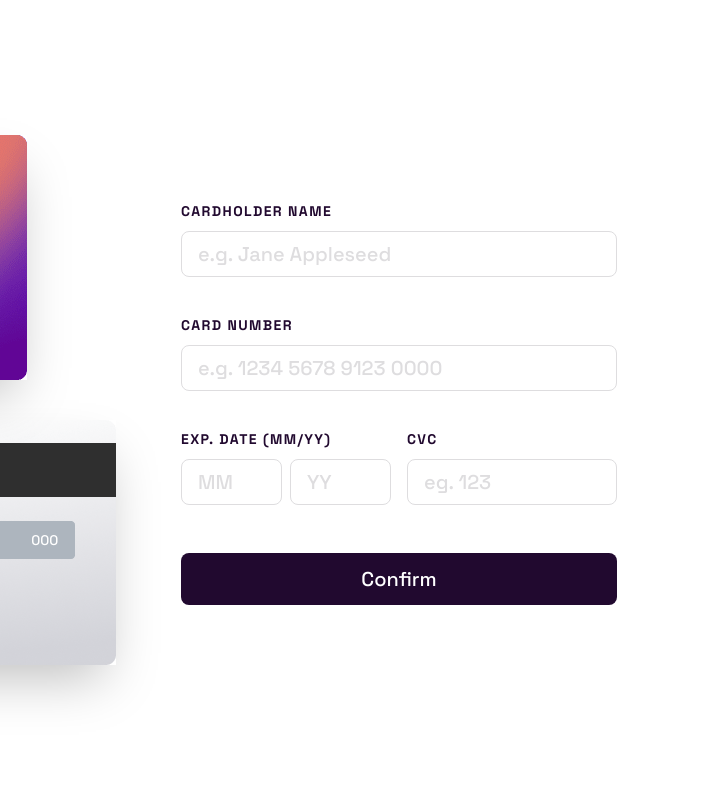
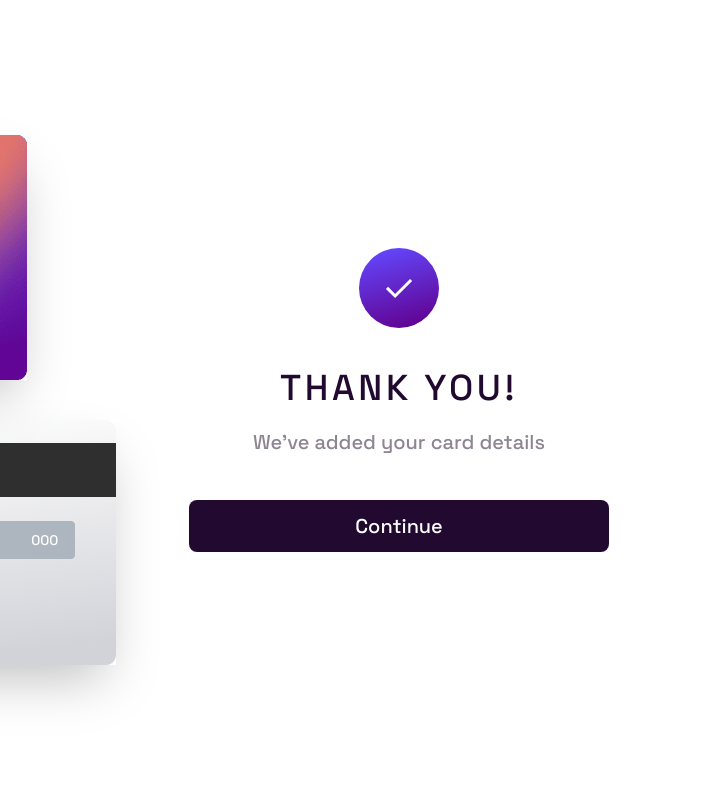
Before and after one commit to arshGoyalDev/interactive-card-details-form, a website: page index.html in a window 1280 px wide. Shown: the full height of the page, 561-1280 px from the left. Drawn offline with Linux system fonts and the light colour scheme.

Commit message:
added the complete screen

```diff
--- a/index.html
+++ b/index.html
@@ -85,7 +85,7 @@
         </div>
       </div>
 
-      <form class="flex justify-center">
+      <form class="justify-center hidden">
         <div class="mt-[14vh] md:mt-[20vh] lg:mt-[24vh] xl:mt-0 p-8 flex flex-col gap-4 lg:gap-8 max-w-[400px] xl:max-w-fit w-[500px]">
           <div>
             <label
@@ -162,6 +162,16 @@
           <button class="bg-neutral-veryDarkViolet hover:opacity-80 py-3 text-neutral-white rounded-lg mt-4 transition">Confirm</button>
         </div>
       </form>
+
+      <div class="mt-[14vh] md:mt-[22vh] lg:mt-[24vh] xl:mt-0 p-8 flex flex-col items-center gap-10 w-full max-w-[500px] mx-auto xl:max-w-fit">
+        <img src="./images/icon-complete.svg" alt="complete-icon" class="w-20">
+        <div class="flex flex-col gap-5 items-center xl:w-[420px]">
+          <h1 class="text-neutral-veryDarkViolet tracking-widest text-4xl">THANK YOU!</h1>
+          <p class="text-neutral-darkGrayishViolet">We've added your card details</p>
+          <button class="w-full bg-neutral-veryDarkViolet hover:opacity-80 py-3 text-neutral-white rounded-lg mt-6 transition">Continue</button>
+        </div>
+      </div>
+
     </main>
 
     <!-- 0000 0000 0000 0000
```
Also changed, not shown: css/style.css.
